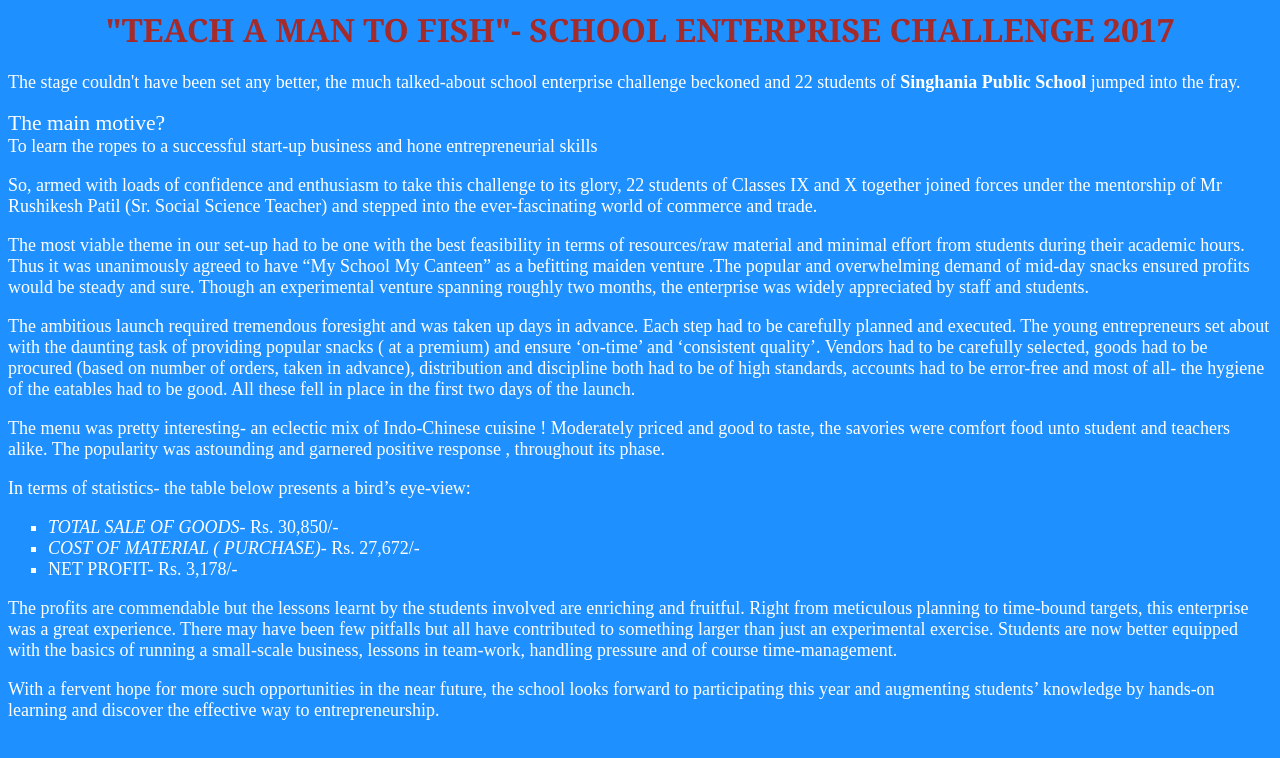
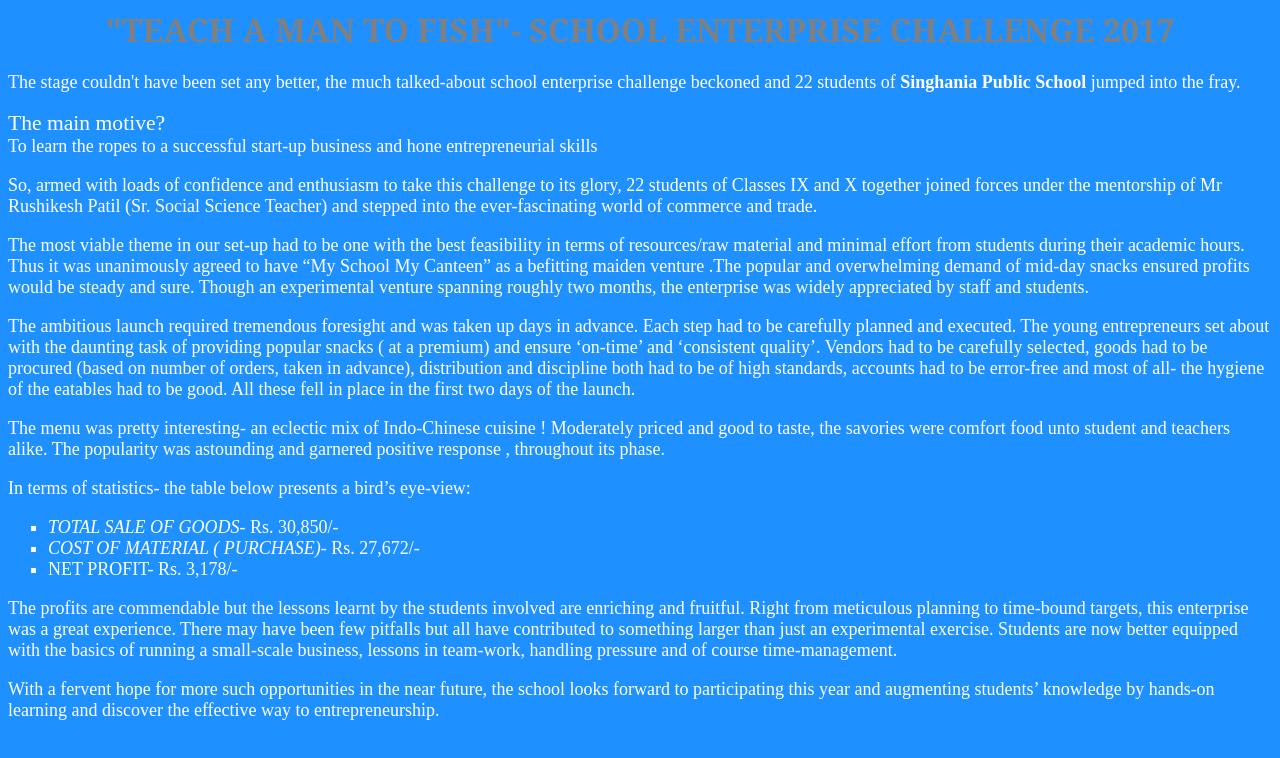
Before and after one commit to sahiltouseef/Blog, a plain HTML site: page index.html in a window 1280 px wide. Drawn offline with Linux system fonts and the light colour scheme.

Commit message:
Update index.html

```diff
--- a/index.html
+++ b/index.html
@@ -3,7 +3,7 @@
 <body bgcolor=dodgerblue>
 <center>
 <h1>
-<font face ="Georgia" color=brown>"TEACH A MAN TO FISH"- SCHOOL ENTERPRISE CHALLENGE 2017</font>
+<font face ="Georgia" color=gray>"TEACH A MAN TO FISH"- SCHOOL ENTERPRISE CHALLENGE 2017</font>
 </h1>
 </center>
 <font Face ="Bookman old style" size =4 color="white">
```
